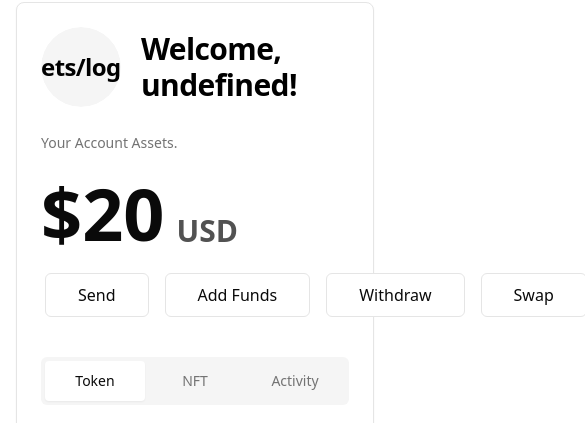
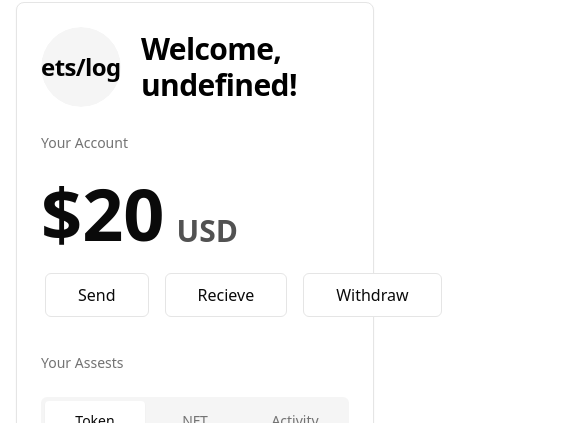
Before and after one commit to zr0byte/zerobyte-wallet, a React (Vite) app: page /app in a window 390 px wide. Shown: the part 158-581 px from the top of the page, 585 px wide, since content can reach past the window. Built offline with nearby package versions, Linux system fonts and the light colour scheme; no server answers.

Commit message:
Add responsive wallet

```diff
--- a/src/components/WalletCard.jsx
+++ b/src/components/WalletCard.jsx
@@ -5,12 +5,13 @@ import { Avatar, AvatarFallback, AvatarImage } from './ui/avatar'
 import { Tabs, TabsContent, TabsList, TabsTrigger } from './ui/tabs'
 import { Button } from './ui/button'
 import icon from "../assets/logos/dark.png"
+import { Separator } from './ui/separator'
 
 const WalletCard = () => {
     const { user } = useUser()
     console.log(user);
     const dummyBalance = 20
-    const btns = ["Send", "Add Funds", "Withdraw", "Swap"]
+    const btns = ["Send", "Recieve", "Withdraw"]
     return (
         <div className='lg:w-[60vw] w-full px-4 h-screen'>
             <Card>
@@ -28,7 +29,7 @@ const WalletCard = () => {
                             </div>
                         </div>
                     </CardTitle>
-                    <CardDescription className="pt-5">Your Account Assets.</CardDescription>
+                    <CardDescription className="pt-5">Your Account</CardDescription>
                 </CardHeader>
                 <CardContent>
                     <div className='flex flex-row items-end gap-3'>
@@ -41,6 +42,7 @@ const WalletCard = () => {
                         )
                         )}
                     </div>
+                    <CardDescription className="pt-5">Your Assests</CardDescription>
                 </CardContent>
                 {/* Showing random data for now */}
                 <CardFooter className="w-full px-6">
@@ -54,10 +56,10 @@ const WalletCard = () => {
                             Nothing to show
                         </TabsContent>
                         <TabsContent value="nft" className="p-4 text-center">
-                        Nothing to show
+                            Nothing to show
                         </TabsContent>
                         <TabsContent value="activity" className="p-4 text-center">
-                        Nothing to show
+                            Nothing to show
                         </TabsContent>
                     </Tabs>
                 </CardFooter>
```
